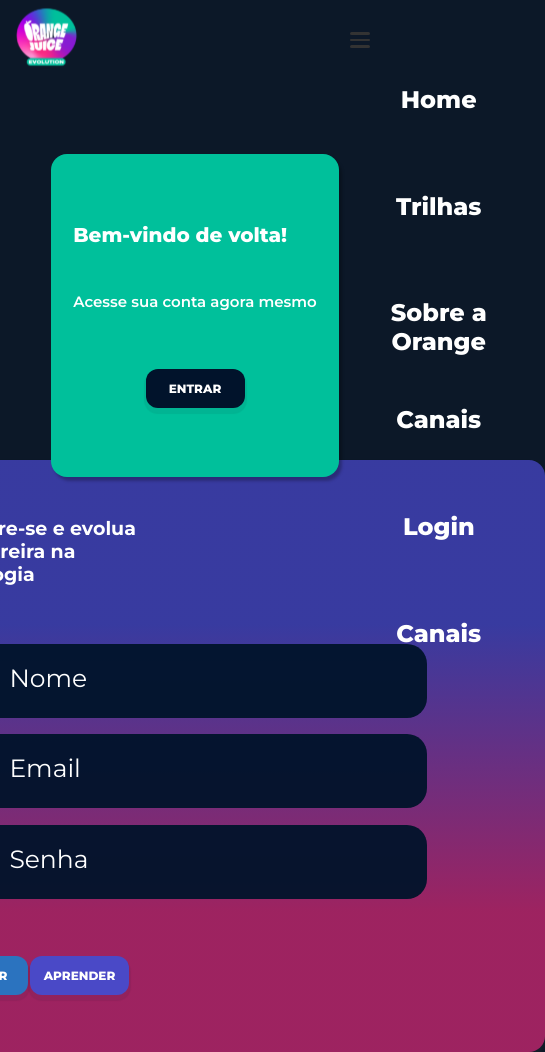
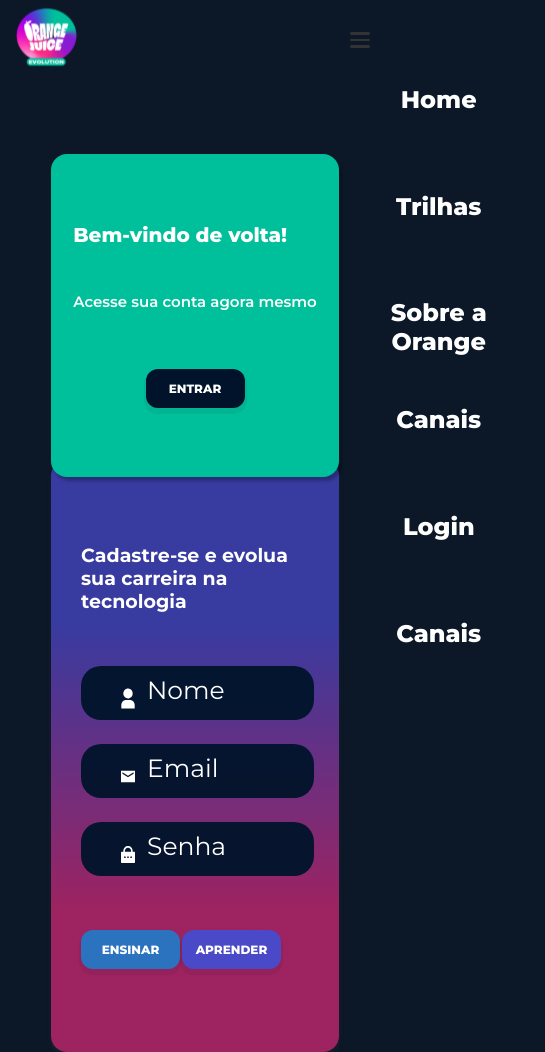
Before and after one commit to orange-squad28/orange-evolution-front, a Next.js app: page /login in a window 390 px wide. Shown: the whole page, 545 px wide, since content can reach past the window. Built offline with nearby package versions, Linux system fonts and the light colour scheme.

Commit message:
atualizações da responsividade

```diff
--- a/src/components/Input/Input.module.css
+++ b/src/components/Input/Input.module.css
@@ -1,3 +1,8 @@
+.container {
+  display: flex;
+  align-items: center;
+  position: relative;
+}
 .input {
   width: 48.4rem;
   padding: 27px 66px;
@@ -16,17 +21,14 @@
 .icone {
   width: 14.38px;
   height: 21px;
-  position: relative;
-  top: 2px;
-  left: 50px;
+  position: absolute;
+  top: 22px;
+  left: 40px;
 }
 
-/* @media (max-width: 768px) {
-  .container {
+@media (max-width: 768px) {
+  .input {
     width: 23.3rem;
+    height: 4.3rem;
   }
-
-  .input {
-    width: inherit;
-  }
-} */
+}
--- a/src/components/Input/index.tsx
+++ b/src/components/Input/index.tsx
@@ -9,7 +9,7 @@ interface InputProps {
 
 const Input = forwardRef((props: InputProps, ref) => {
   const { tipo, texto, icone, ...restoProps } = props
-  console.log(props)
+
   return (
     <>
       <div className={style.container}>
--- a/src/pages/login/Login.module.css
+++ b/src/pages/login/Login.module.css
@@ -56,7 +56,8 @@
   display: flex;
   flex-direction: column;
   justify-content: space-between;
-  height: 25.5rem;
+  width: 48.4rem;
+  height: 261px;
 }
 
 .form_botoes {
@@ -76,6 +77,7 @@
 @media (max-width: 768px) {
   .container {
     flex-direction: column;
+    align-items: center;
     /* height: 17.6rem; */
   }
 
@@ -87,11 +89,11 @@
     top: 17px;
   }
 
-  /* .form_login {
+  .form_login {
     width: 28.8rem;
     padding: 3rem;
     border-radius: 16px;
-  } */
+  }
 
   .aside_login_titulo {
     font-size: 2rem;
@@ -109,4 +111,9 @@
   .form_botoes {
     width: 20rem;
   }
+
+  .form_input {
+    width: 23.3rem;
+    height: 210px;
+  }
 }
```
